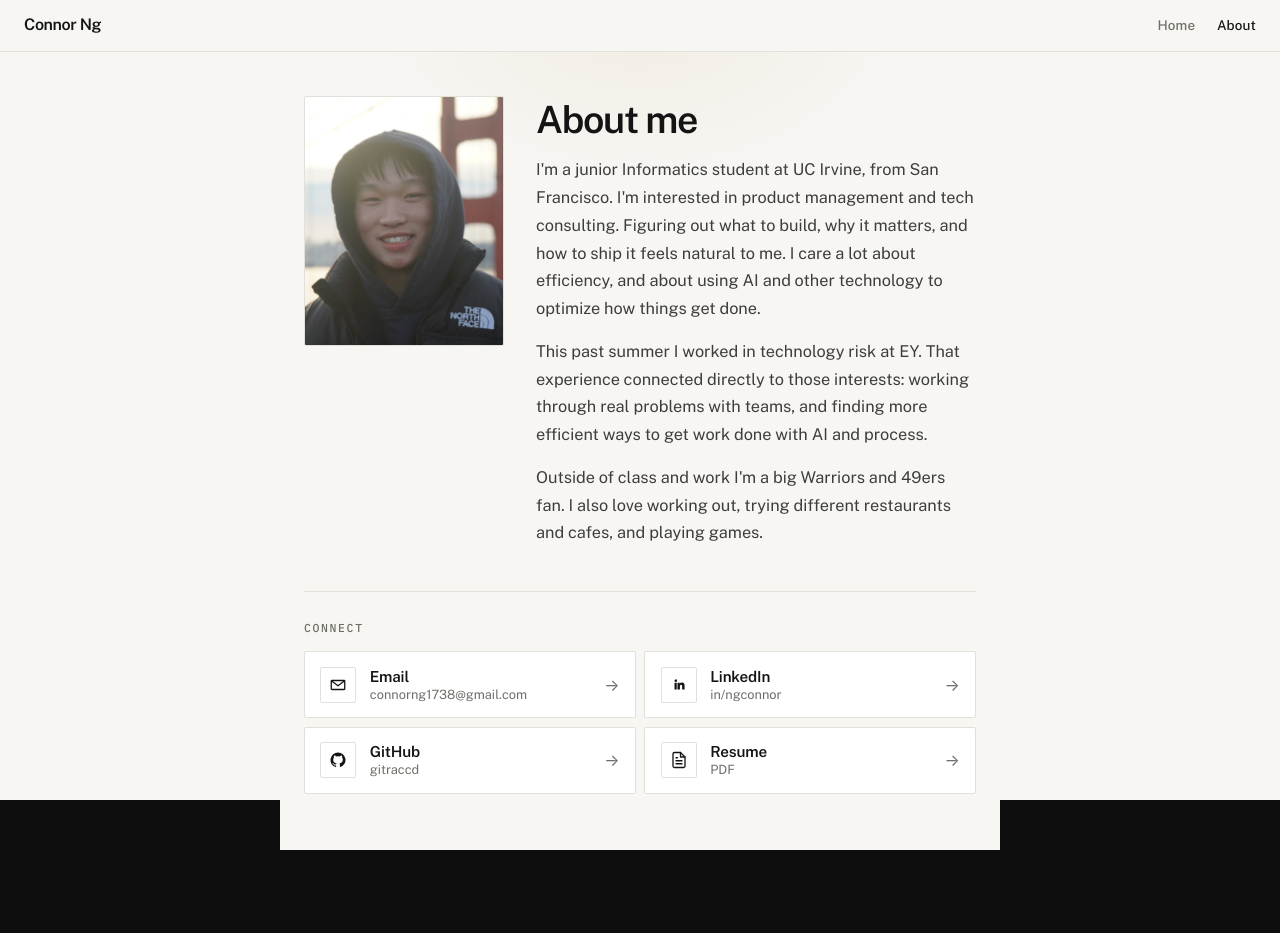
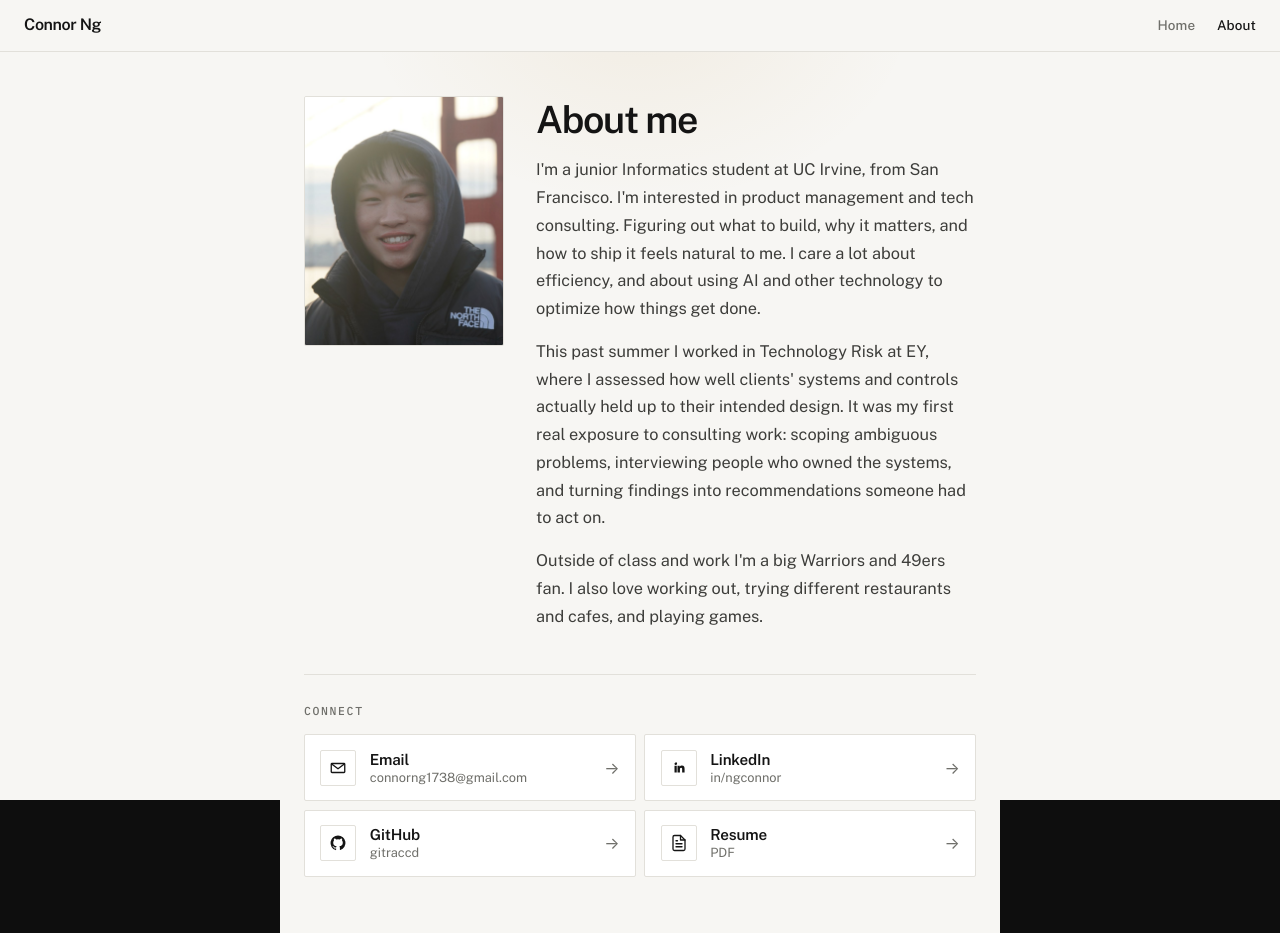
Before and after one commit to connor-ng/connor-ng.github.io, a React (Vite) app: page /about in a window 1280 px wide. Before the commit the page ends 850 px from the top, so only its background shows below. Built offline with nearby package versions, Linux system fonts and the light colour scheme.

Commit message:
Strengthen About EY paragraph with concrete consulting work
Replace the soft AI/process bridge with what the Technology Risk
internship actually involved: controls, interviews, recommendations.

Co-authored-by: ngce <ngce@uci.edu>

```diff
--- a/src/pages/About.jsx
+++ b/src/pages/About.jsx
@@ -80,10 +80,12 @@ function About() {
               get done.
             </p>
             <p className="about-bio">
-              This past summer I worked in technology risk at EY. That
-              experience connected directly to those interests: working through
-              real problems with teams, and finding more efficient ways to get
-              work done with AI and process.
+              This past summer I worked in Technology Risk at EY, where I
+              assessed how well clients&apos; systems and controls actually
+              held up to their intended design. It was my first real exposure
+              to consulting work: scoping ambiguous problems, interviewing
+              people who owned the systems, and turning findings into
+              recommendations someone had to act on.
             </p>
             <p className="about-bio">
               Outside of class and work I&apos;m a big Warriors and 49ers fan.
```
